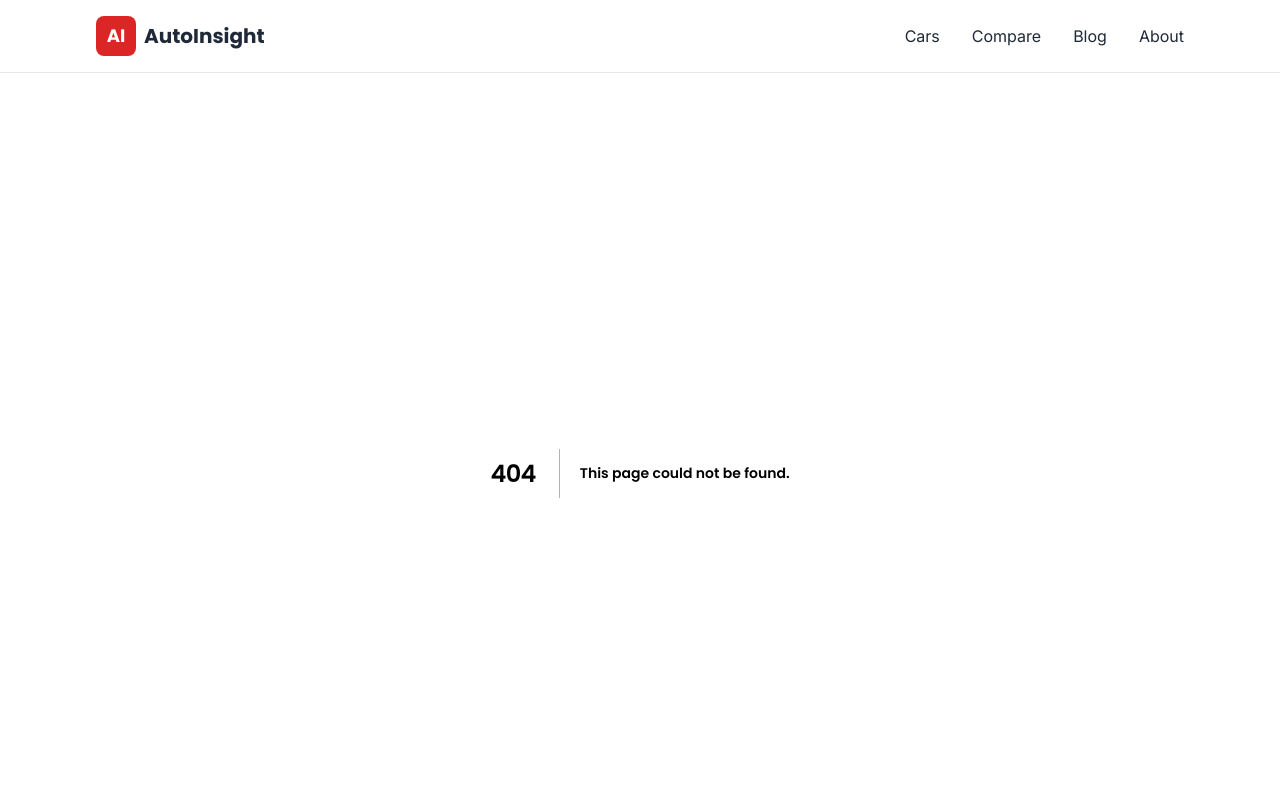
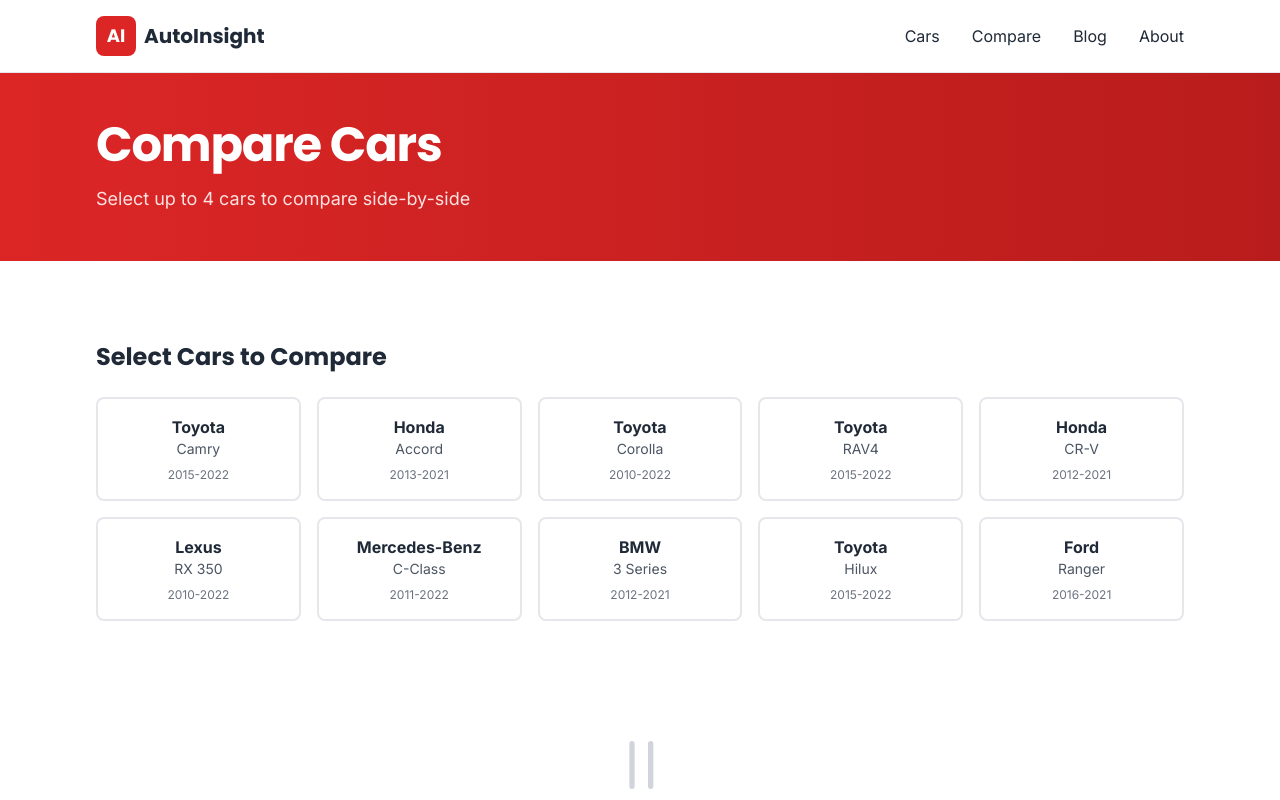
Before and after one commit to Alain-G22/Veliq, a Next.js app: page /compare in a window 1280 px wide. Before the commit this address had no page. Shown: the top 800 px of the page. Built offline with nearby package versions, Linux system fonts and the light colour scheme.

Commit message:
Add ComparePage component for car comparison

```diff
--- /dev/null
+++ b/app/compare/page.js
@@ -0,0 +1,179 @@
+'use client'
+
+import { useState } from 'react'
+import Link from 'next/link'
+import { carsData } from '@/lib/carData'
+
+export default function ComparePage() {
+  const [selectedCars, setSelectedCars] = useState([])
+
+  const toggleCarSelection = (car) => {
+    if (selectedCars.find(c => c.id === car.id)) {
+      setSelectedCars(selectedCars.filter(c => c.id !== car.id))
+    } else if (selectedCars.length < 4) {
+      setSelectedCars([...selectedCars, car])
+    }
+  }
+
+  const specCategories = [
+    { label: 'Engine', key: 'engine_cc', unit: 'cc' },
+    { label: 'Power', key: 'horsepower', unit: 'hp' },
+    { label: 'Torque', key: 'torque', unit: 'Nm' },
+    { label: 'Transmission', key: 'transmission', unit: '' },
+    { label: 'Fuel Type', key: 'fuel_type', unit: '' },
+    { label: 'Fuel Economy', key: 'fuel_economy', unit: 'km/L' },
+    { label: 'Seating', key: 'seating', unit: '' },
+    { label: 'Ground Clearance', key: 'ground_clearance', unit: 'mm' },
+  ]
+
+  return (
+    <main>
+      {/* Header */}
+      <section className="bg-gradient-to-r from-primary to-red-700 text-white py-12">
+        <div className="container-max">
+          <h1 className="text-4xl md:text-5xl font-display font-bold mb-4">Compare Cars</h1>
+          <p className="text-lg text-red-100">
+            Select up to 4 cars to compare side-by-side
+          </p>
+        </div>
+      </section>
+
+      <section className="section-spacing">
+        <div className="container-max">
+          {/* Car Selection */}
+          <div className="mb-12">
+            <h2 className="text-2xl font-bold text-secondary mb-6">Select Cars to Compare</h2>
+            <div className="grid grid-cols-1 md:grid-cols-2 lg:grid-cols-5 gap-4">
+              {carsData.map((car) => (
+                <button
+                  key={car.id}
+                  onClick={() => toggleCarSelection(car)}
+                  className={`p-4 rounded-lg border-2 transition-all text-center ${
+                    selectedCars.find(c => c.id === car.id)
+                      ? 'border-primary bg-red-50'
+                      : 'border-gray-200 hover:border-primary'
+                  }`}
+                  disabled={selectedCars.length === 4 && !selectedCars.find(c => c.id === car.id)}
+                >
+                  <p className="font-bold text-secondary">{car.brand}</p>
+                  <p className="text-sm text-gray-600">{car.model}</p>
+                  <p className="text-xs text-gray-500 mt-2">{car.year}</p>
+                </button>
+              ))}
+            </div>
+          </div>
+
+          {/* Comparison Table */}
+          {selectedCars.length > 0 && (
+            <div className="overflow-x-auto">
+              <table className="w-full border-collapse">
+                <thead>
+                  <tr>
+                    <th className="text-left p-4 bg-secondary text-white font-bold border border-gray-300">
+                      Specification
+                    </th>
+                    {selectedCars.map((car) => (
+                      <th
+                        key={car.id}
+                        className="text-center p-4 bg-gray-50 border border-gray-300 min-w-xs"
+                      >
+                        <div className="font-bold text-secondary">{car.brand}</div>
+                        <div className="text-sm text-gray-600">{car.model}</div>
+                        <button
+                          onClick={() => toggleCarSelection(car)}
+                          className="mt-2 text-xs text-primary hover:underline"
+                        >
+                          Remove
+                        </button>
+                      </th>
+                    ))}
+                  </tr>
+                </thead>
+                <tbody>
+                  {/* Price Range */}
+                  <tr>
+                    <td className="p-4 bg-gray-50 font-semibold text-secondary border border-gray-300">
+                      Price Range
+                    </td>
+                    {selectedCars.map((car) => (
+                      <td key={car.id} className="p-4 text-center border border-gray-300">
+                        <div className="text-sm font-semibold text-primary">
+                          {new Intl.NumberFormat('en-NG', {
+                            style: 'currency',
+                            currency: 'NGN',
+                            minimumFractionDigits: 0,
+                          }).format(car.price_min)}
+                        </div>
+                        <div className="text-xs text-gray-600">
+                          to{' '}
+                          {new Intl.NumberFormat('en-NG', {
+                            style: 'currency',
+                            currency: 'NGN',
+                            minimumFractionDigits: 0,
+                          }).format(car.price_max)}
+                        </div>
+                      </td>
+                    ))}
+                  </tr>
+
+                  {/* Body Type */}
+                  <tr>
+                    <td className="p-4 bg-gray-50 font-semibold text-secondary border border-gray-300">
+                      Body Type
+                    </td>
+                    {selectedCars.map((car) => (
+                      <td key={car.id} className="p-4 text-center border border-gray-300">
+                        {car.body_type}
+                      </td>
+                    ))}
+                  </tr>
+
+                  {/* Specifications */}
+                  {specCategories.map((category) => (
+                    <tr key={category.key}>
+                      <td className="p-4 bg-gray-50 font-semibold text-secondary border border-gray-300">
+                        {category.label}
+                      </td>
+                      {selectedCars.map((car) => (
+                        <td key={car.id} className="p-4 text-center border border-gray-300">
+                          {car[category.key]} {category.unit}
+                        </td>
+                      ))}
+                    </tr>
+                  ))}
+                </tbody>
+              </table>
+            </div>
+          )}
+
+          {selectedCars.length === 0 && (
+            <div className="text-center py-16">
+              <svg className="w-16 h-16 text-gray-300 mx-auto mb-4" fill="none" stroke="currentColor" viewBox="0 0 24 24">
+                <path strokeLinecap="round" strokeLinejoin="round" strokeWidth={2} d="M9 4v16m7-16v16" />
+              </svg>
+              <h3 className="text-2xl font-bold text-secondary mb-2">No cars selected</h3>
+              <p className="text-gray-600 mb-6">Select cars from above to start comparing</p>
+            </div>
+          )}
+
+          {/* CTA */}
+          {selectedCars.length > 0 && (
+            <div className="mt-12 text-center">
+              <p className="text-gray-600 mb-4">
+                Not finding what you need? Browse all cars or read our guides.
+              </p>
+              <div className="flex flex-col sm:flex-row gap-4 justify-center">
+                <Link href="/cars" className="btn-secondary">
+                  Browse All Cars
+                </Link>
+                <Link href="/blog" className="btn-outline">
+                  Read Our Guides
+                </Link>
+              </div>
+            </div>
+          )}
+        </div>
+      </section>
+    </main>
+  )
+}
```
